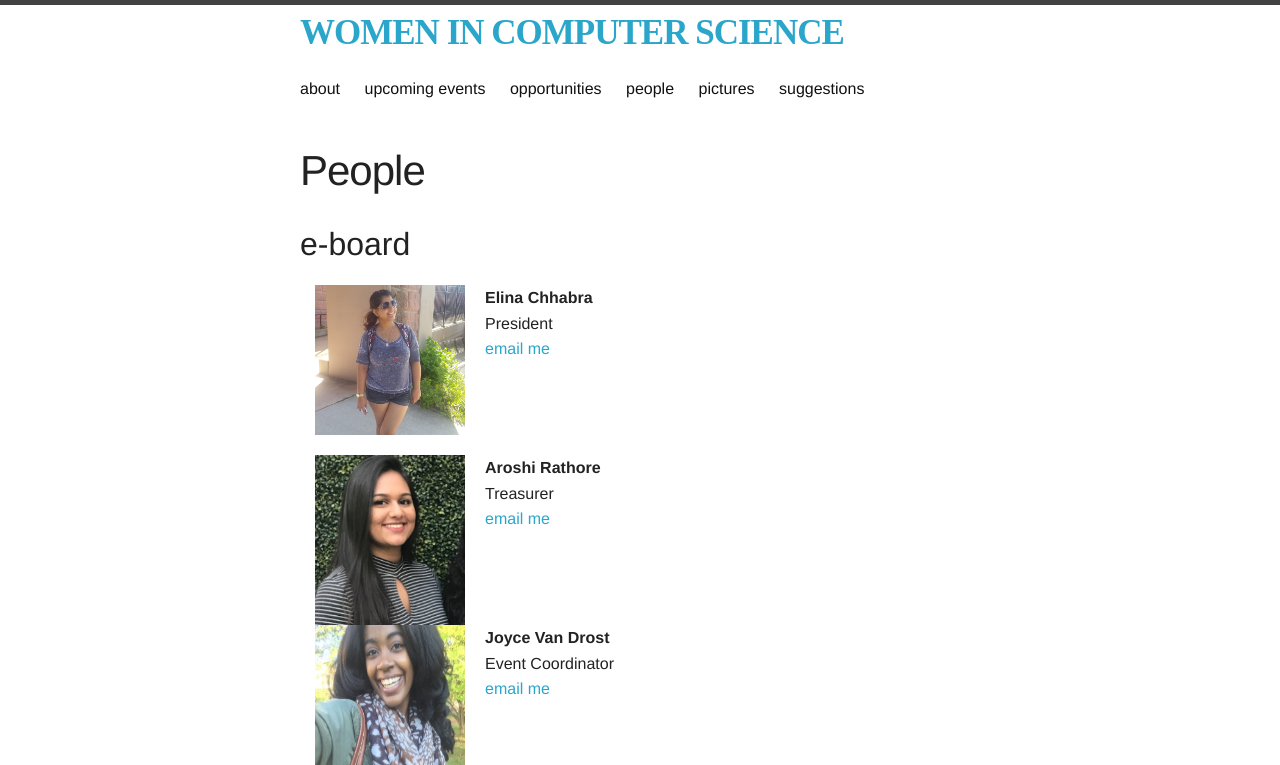
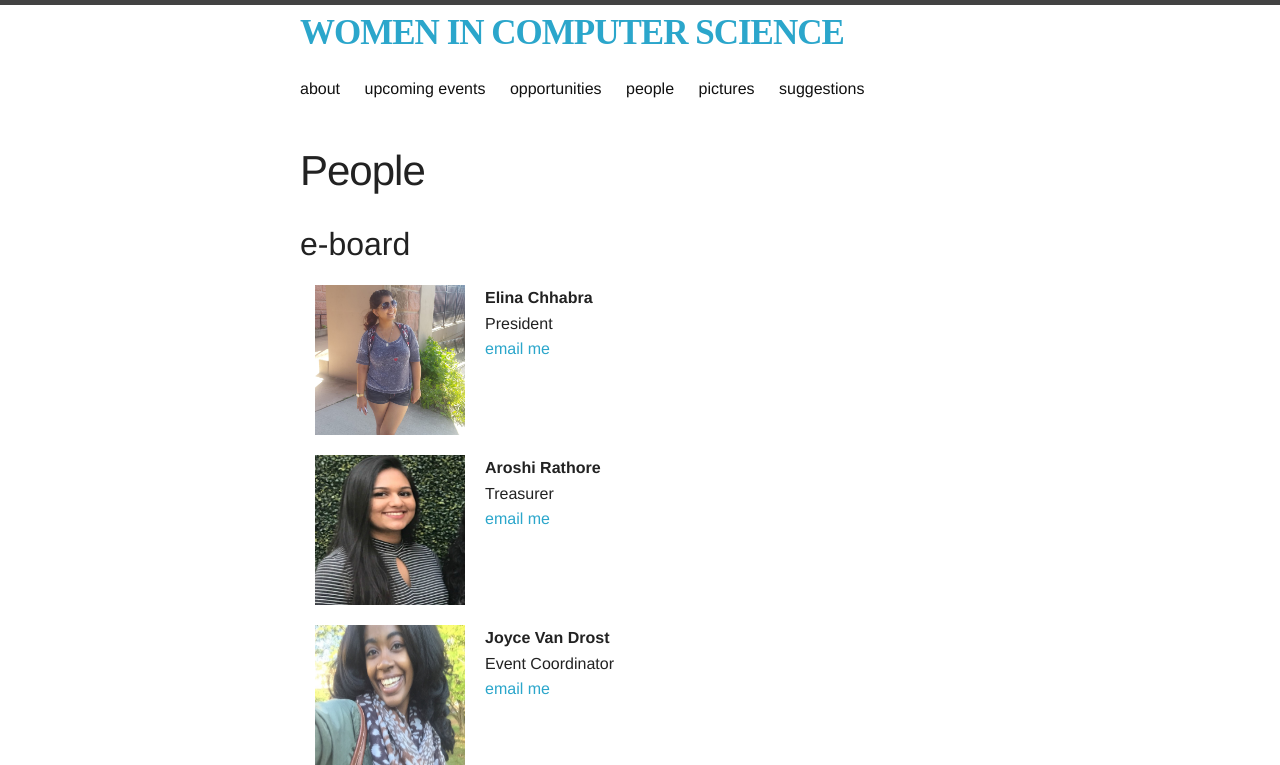
Before and after one commit to scarletwcs/ruwics.github.io, a Jekyll site: the page built from people.html, in a window 1280 px wide. Shown: the top 765 px of the page. Built offline with Jekyll 4.4.1, drawn with Linux system fonts in a browser that asks for light colours; nearby versions of some CDN libraries; some web fonts are replaced; grey boxes are pictures that could not be loaded.

Commit message:
Update people.html

```diff
--- a/people.html
+++ b/people.html
@@ -21,7 +21,7 @@
 <div class="row">
 	<div class="small-3 columns">
 		<div class="filler picture" style="background: transparent;">
-			<img src="/third-party/img/people/officers/aroshii.jpg" style= "max-height: 200px; width: 150px;"></img>
+			<img src="/third-party/img/people/officers/aroshii.jpg" style= "max-height: 150px; width: 150px;"></img>
 		</div>
 	</div>
 	<div class="small-9 columns">
```
